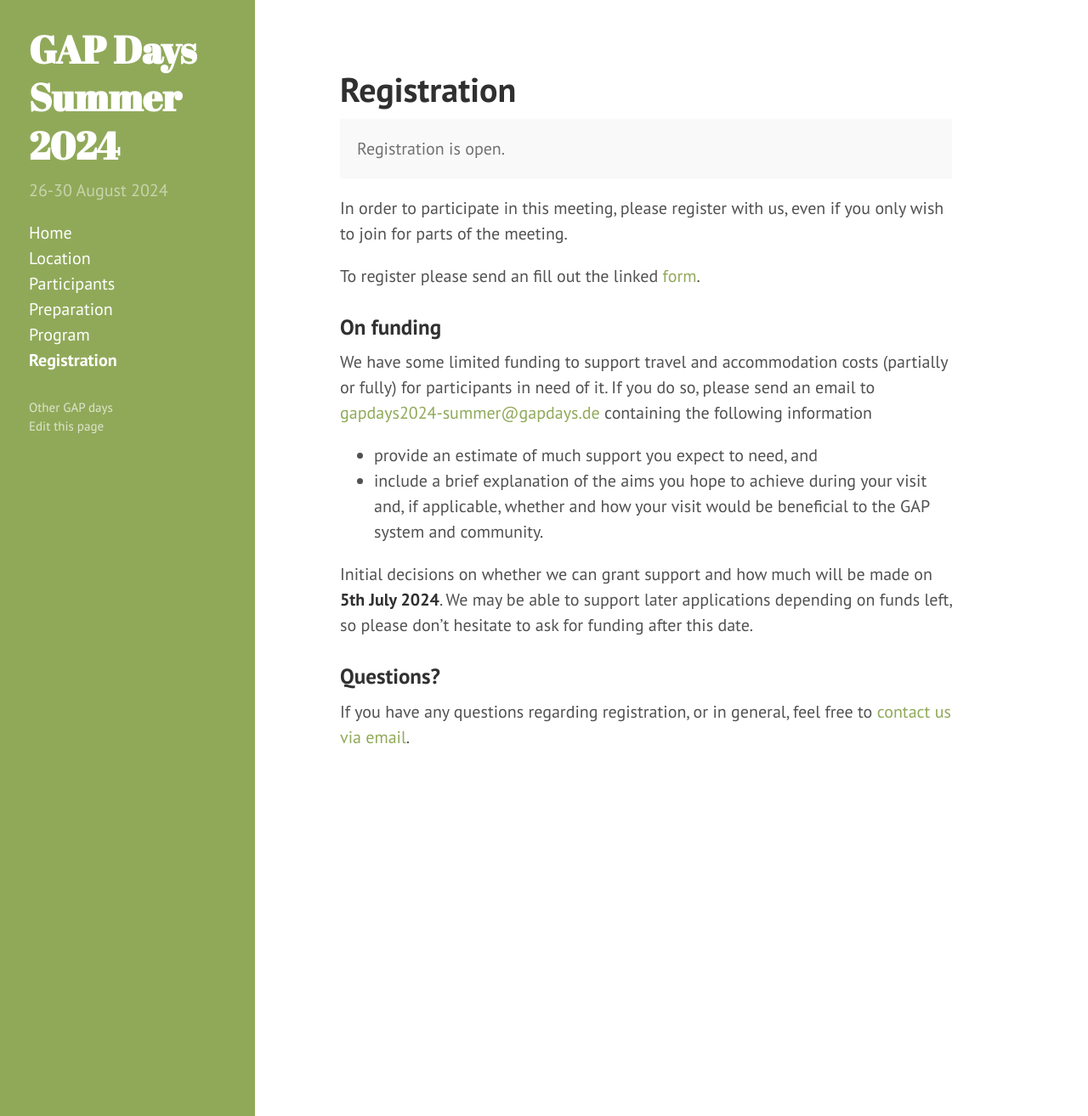
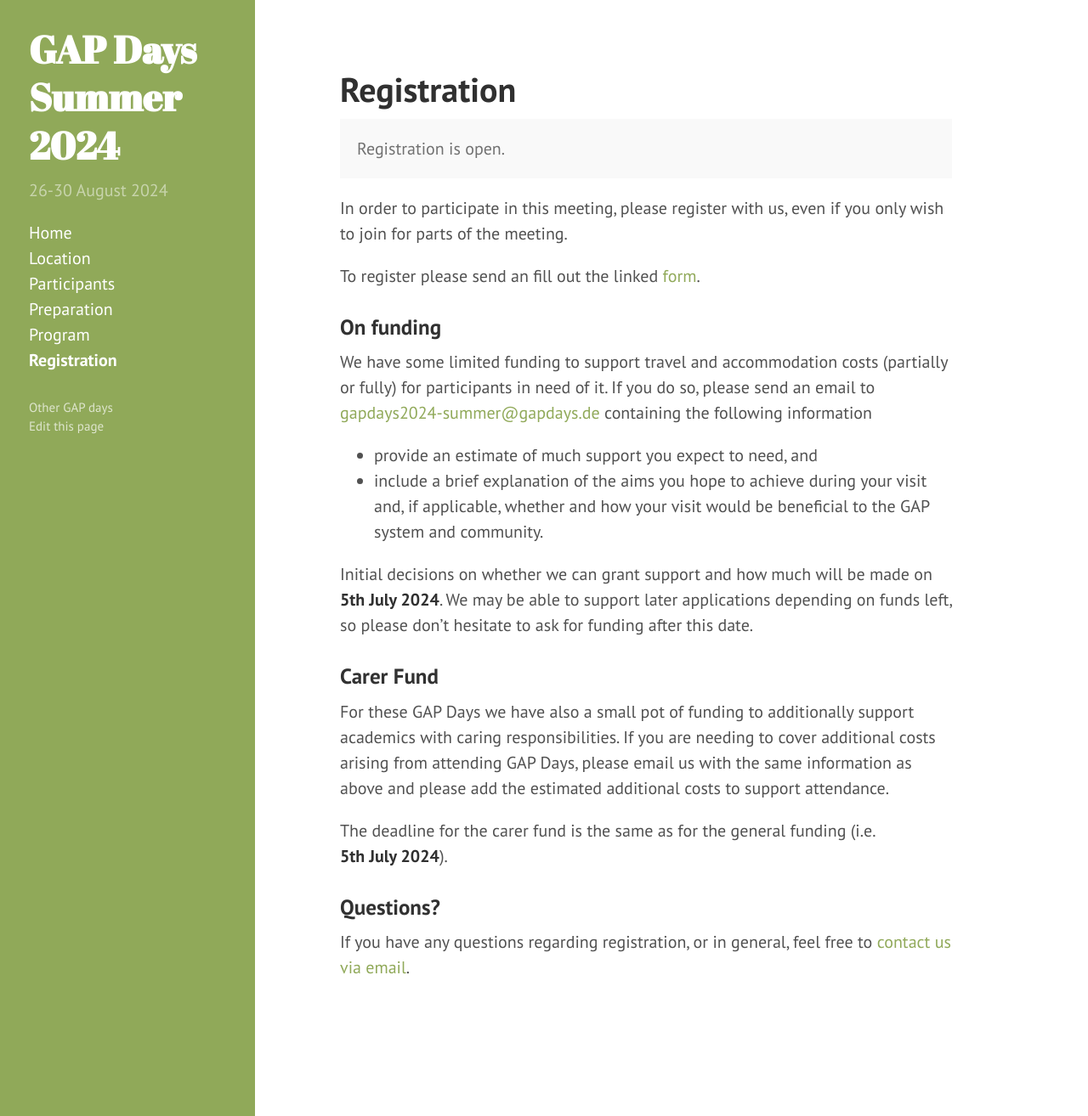
Before and after one commit to gapdays/gapdays2024-summer, a Jekyll site: the page built from registration.md, in a window 1280 px wide and 1314 px high. Shown: the whole window at 85% size. Built offline with Jekyll 4.4.1, drawn with Linux system fonts in a browser that asks for light colours.

Commit message:
added more funding info

```diff
--- a/registration.md
+++ b/registration.md
@@ -34,6 +34,14 @@ Initial decisions on whether we can grant support and how much will be made
 on **5th&nbsp;July&nbsp;2024**. We may be able to support later applications
 depending on funds left, so please don't hesitate to ask for funding after this date.
 
+### Carer Fund
+
+For these GAP Days we have also a small pot of funding to additionally support academics with caring responsibilities.
+If you are needing to cover additional costs arising from attending GAP Days, please email us with the same information as above and please add
+the estimated additional costs to support attendance.
+
+The deadline for the carer fund is the same as for the general funding (i.e. **5th&nbsp;July&nbsp;2024**).
+
 ### Questions?
 
 <p>
```
